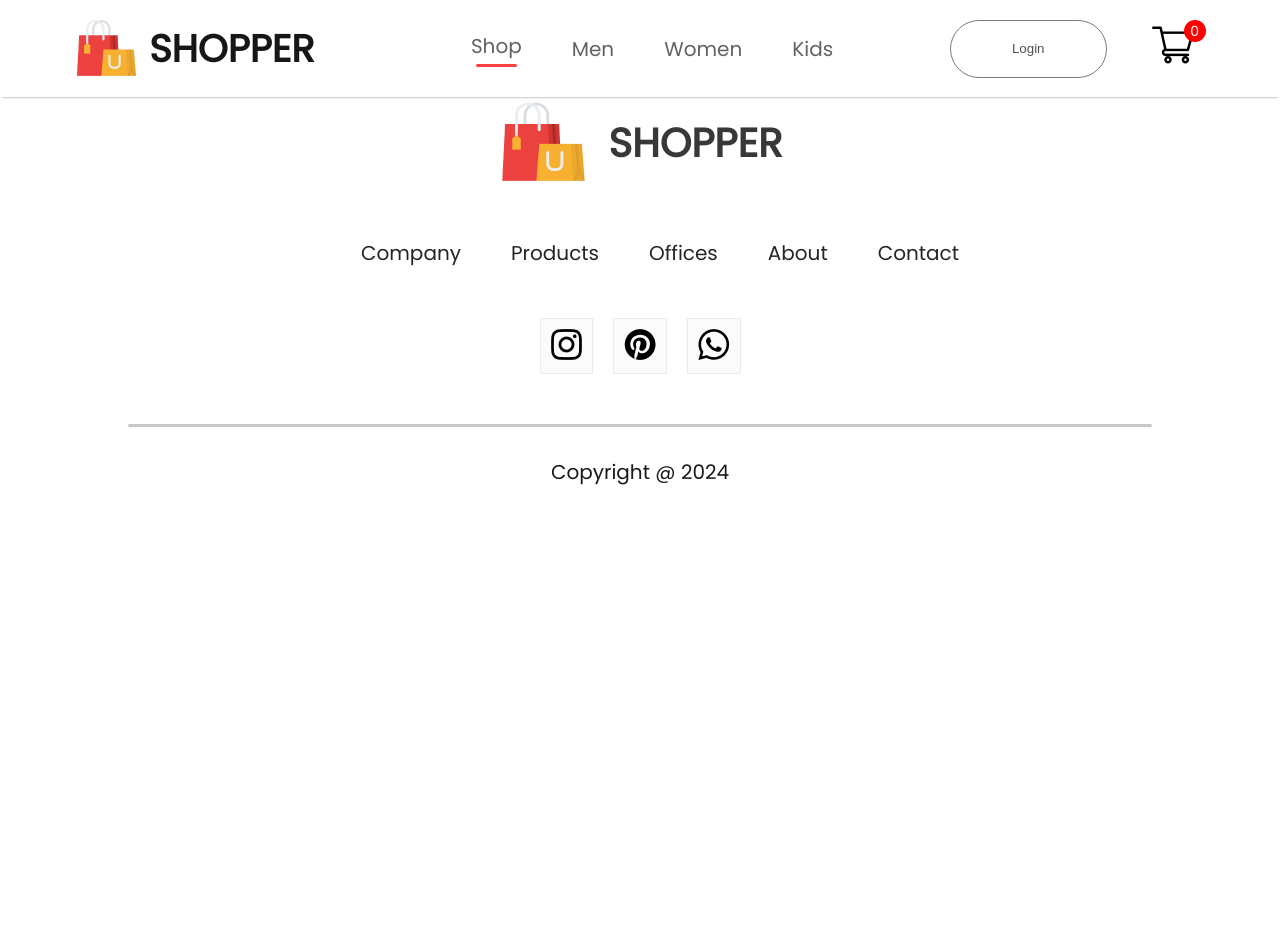
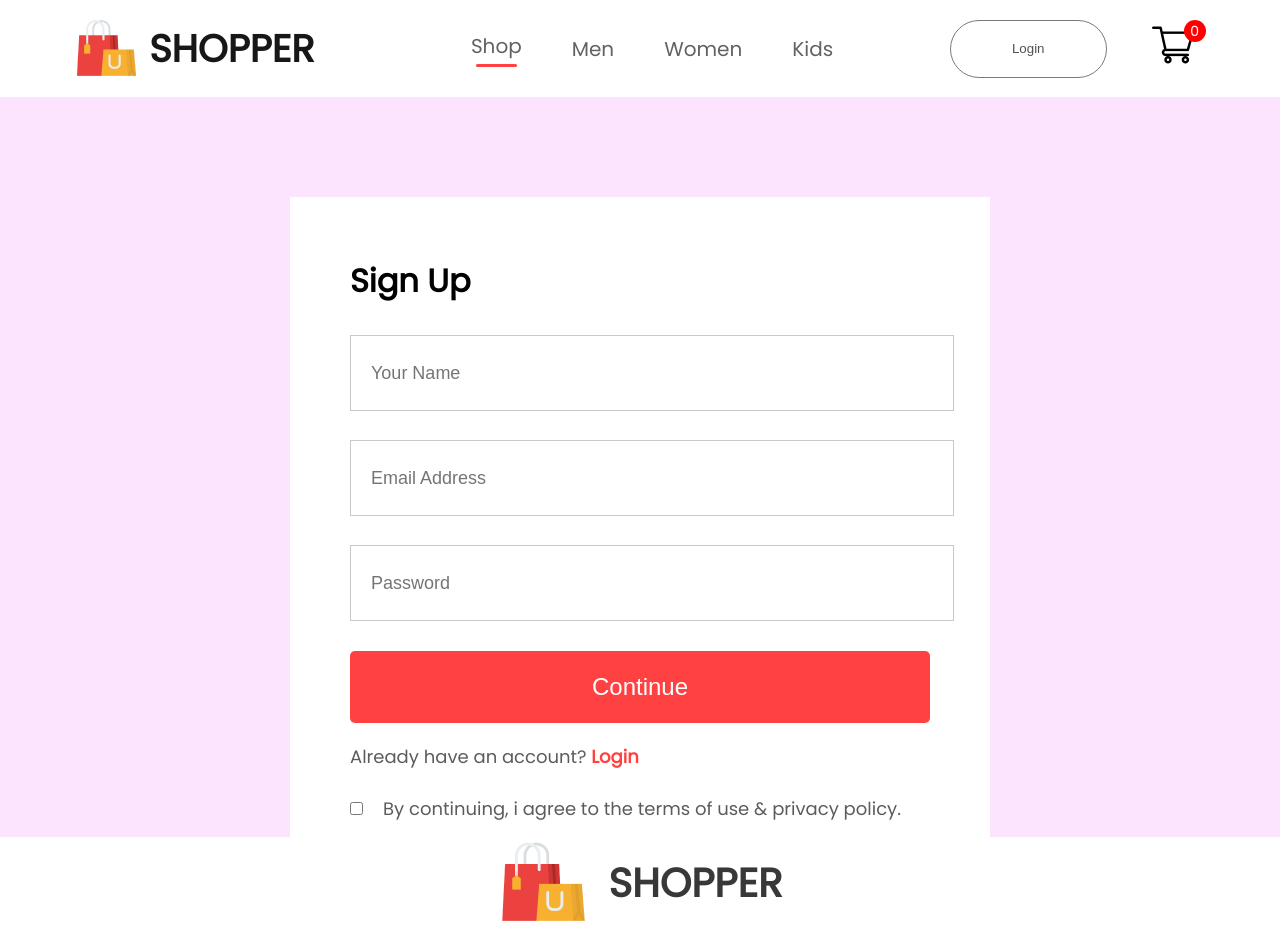
Before and after one commit to Samuel-Tobi/E-Commerce, a React (Create React App) app: page /login in a window 1280 px wide. Shown: the top 952 px of the page. Before the commit the page ends 800 px from the top, so only its background shows below. Built offline with nearby package versions, Linux system fonts and the light colour scheme.

Commit message:
Signup component designed

```diff
--- /dev/null
+++ b/src/pages/CSS/loginSignup.css
@@ -0,0 +1,62 @@
+.loginSignup {
+  width: 100%;
+  height: 80vh;
+  background: #fce3fe;
+  padding-top: 100px;
+}
+.loginSignup-container {
+  width: 580px;
+  height: 600px;
+  background: white;
+  margin: auto;
+  padding: 40px 60px;
+}
+.loginSignup-container h1 {
+  margin: 20px 0px;
+}
+.loginSignup-fields {
+  display: flex;
+  flex-direction: column;
+  gap: 29px;
+  margin-top: 30px;
+}
+.loginSignup-fields input {
+  height: 72px;
+  width: 100%;
+  padding-left: 20px;
+  border: 1px solid #c9c9c9;
+  outline: none;
+  color: #5c5c5c;
+  font-size: 18px;
+}
+.loginSignup-container button {
+  width: 580px;
+  height: 72px;
+  color: white;
+  cursor: pointer;
+  background: #ff4141;
+  margin-top: 30px;
+  border: none;
+  font-size: 24px;
+  font-weight: 500;
+  border-radius: 5px;
+}
+.loginSignup-login {
+  margin-top: 20px;
+  color: #5c5c5c;
+  font-size: 18px;
+  font-weight: 500;
+}
+.loginSignup-login span {
+  color: #ff4141;
+  font-weight: 600;
+}
+.loginSignup-agree {
+  display: flex;
+  align-items: center;
+  margin-top: 25px;
+  gap: 20px;
+  color: #5c5c5c;
+  font-size: 18px;
+  font-weight: 500;
+}
--- a/src/pages/LoginSignUp.jsx
+++ b/src/pages/LoginSignUp.jsx
@@ -1,7 +1,29 @@
 import React from "react";
+import "./CSS/loginSignup.css";
 
 function LoginSignUp() {
-  return <div></div>;
+  return (
+    <div className="loginSignup">
+      <div className="loginSignup-container">
+        <h1>Sign Up</h1>
+        <div className="loginSignup-fields">
+          <input type="text" placeholder="Your Name" />
+          <input type="email" placeholder="Email Address " />
+          <input type="password" placeholder="Password " />
+        </div>
+        <button>Continue</button>
+        <p className="loginSignup-login">
+          Already have an account? <span>Login</span>
+        </p>
+        <div className="loginSignup-agree">
+          <input type="checkbox" name="continue" id="continue" />
+          <label htmlFor="continue">
+            By continuing, i agree to the terms of use &amp; privacy policy.
+          </label>
+        </div>
+      </div>
+    </div>
+  );
 }
 
 export default LoginSignUp;
```
